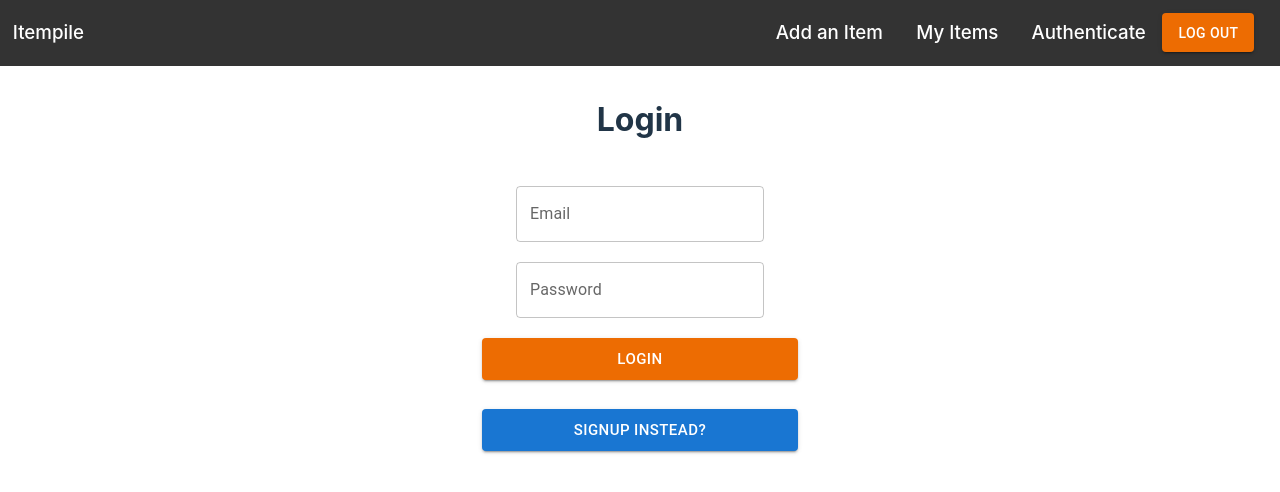
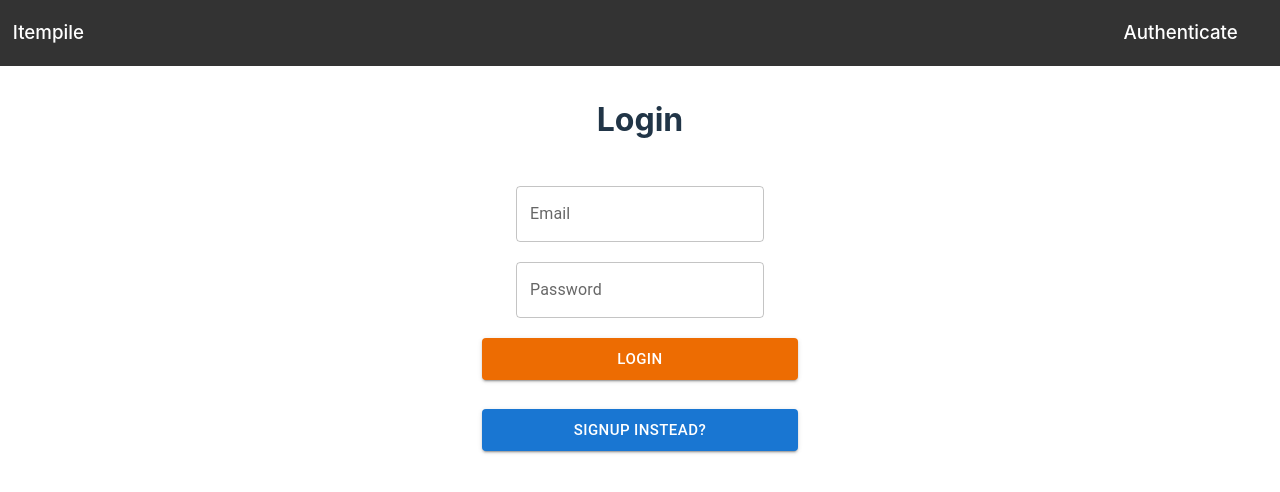
Before and after one commit to ArtoLaitinen/itempile, a React (Vite) app in the folder client/: page /auth in a window 1280 px wide. Shown: the top 492 px of the page. Built offline with nearby package versions, Linux system fonts and the light colour scheme.

Commit message:
added conditional rendering to mainNavigation

```diff
--- a/client/src/components/MainNavigation.jsx
+++ b/client/src/components/MainNavigation.jsx
@@ -32,6 +32,8 @@ function MainNavigation() {
       <List
         sx={{ display: "flex", flexDirection: "column", alignItems: "center" }}
       >
+        {auth.isLoggedIn && (
+          <>
             <ListItem component={Link} to="/add">
               <ListItemText primary="Add an Item" />
             </ListItem>
@@ -40,13 +42,17 @@ function MainNavigation() {
               <ListItemText primary="My Items" />
             </ListItem>
 
+            <ListItem component={Button} onClick={logoutHandler}>
+              <ListItemText primary="Log out" />
+            </ListItem>
+          </>
+        )}
+
+        {!auth.isLoggedIn && (
           <ListItem component={Link} to="/auth">
             <ListItemText primary="Authenticate" />
           </ListItem>
-
-        <ListItem component={Button} onClick={logoutHandler}>
-          <ListItemText primary="Log out" />
-        </ListItem>
+        )}
       </List>
     </div>
   );
@@ -69,6 +75,8 @@ function MainNavigation() {
         </div>
       ) : (
         <div className="nav-links">
+          {auth.isLoggedIn && (
+            <>
               <h3 className="nav-item">
                 <Link to="/add">Add an Item</Link>
               </h3>
@@ -76,11 +84,6 @@ function MainNavigation() {
               <h3 className="nav-item">
                 <Link to="/myitems">My Items</Link>
               </h3>
-
-          <h3 className="nav-item">
-            <Link to="/auth">Authenticate</Link>
-          </h3>
-
               <Button
                 variant="contained"
                 color="warning"
@@ -89,6 +92,14 @@ function MainNavigation() {
               >
                 Log out
               </Button>
+            </>
+          )}
+
+          {!auth.isLoggedIn && (
+            <h3 className="nav-item">
+              <Link to="/auth">Authenticate</Link>
+            </h3>
+          )}
         </div>
       )}
 
```
Lines whose indentation alone changed are shown as unchanged.
